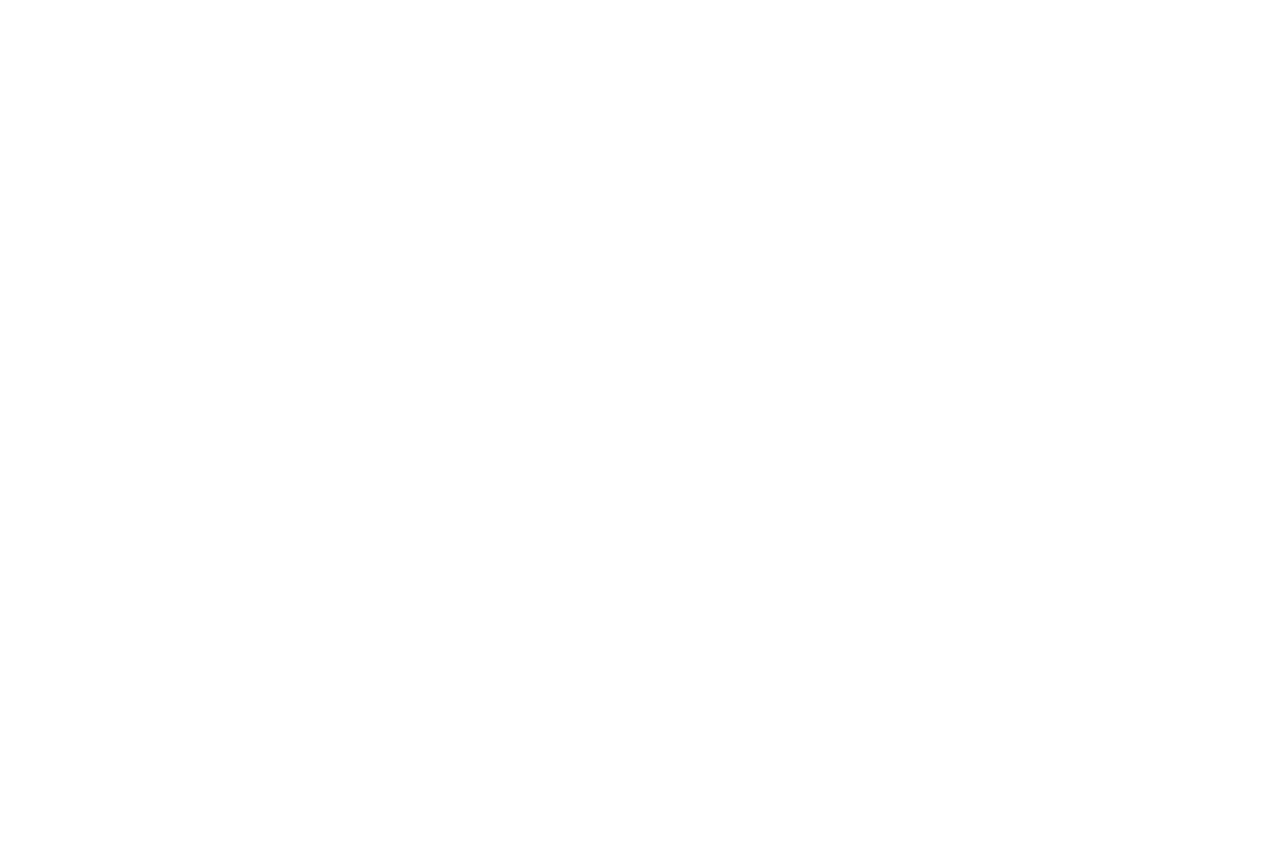
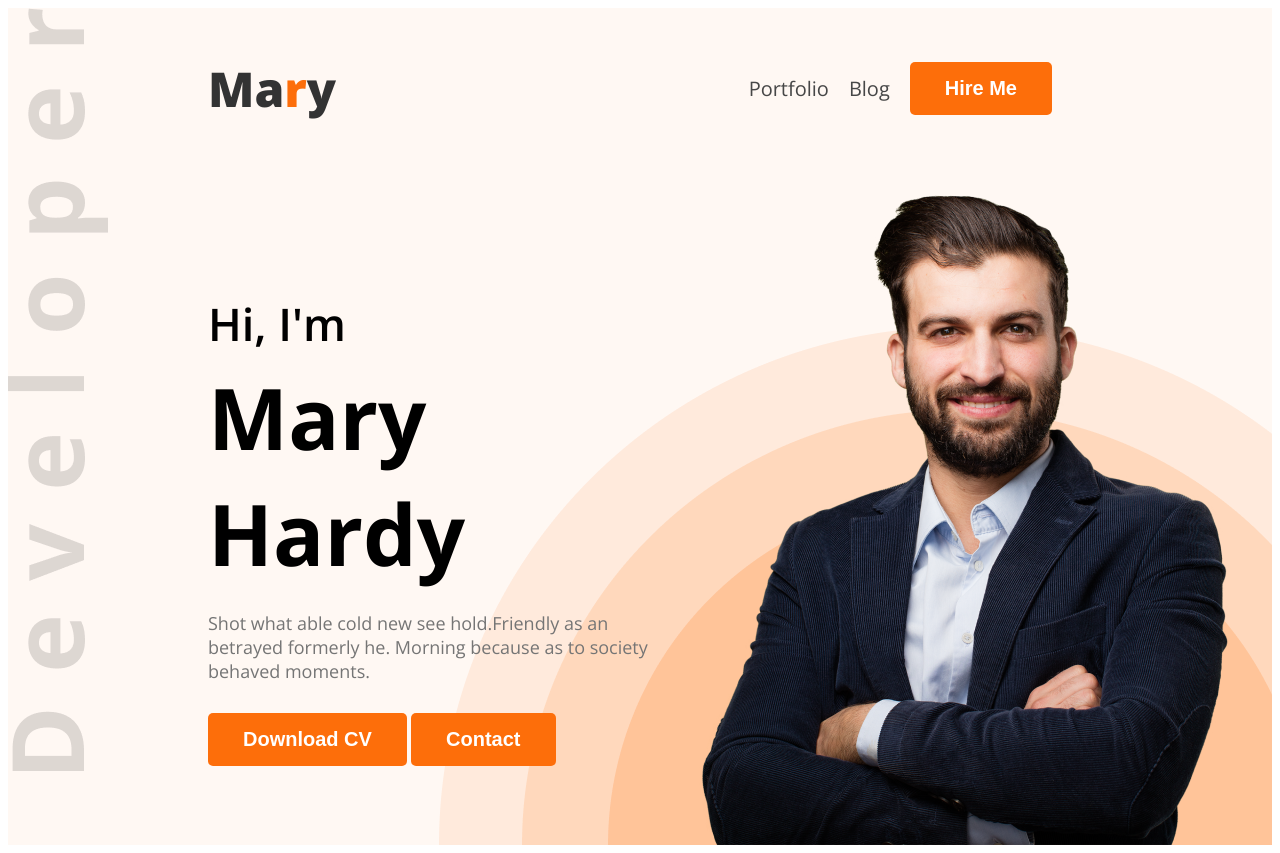
Before and after one commit to z4codelearner/Programming-Hero-First-Portfolio-Practice-Z4, a plain HTML site: page index.html in a window 1280 px wide. Before the commit the page ends 800 px from the top, so only its background shows below. Drawn offline with nearby package versions, Linux system fonts and the light colour scheme.

Commit message:
Nav bar and banner section complete

```diff
--- a/index.html
+++ b/index.html
@@ -3,11 +3,47 @@
 <head>
     <meta charset="UTF-8">
     <meta name="viewport" content="width=device-width, initial-scale=1.0">
+    <!-- Title  -->
     <title>First Portfolio Practice with Programming Hero</title>
+    <!-- Google Fonts -->
+    <link rel="preconnect" href="https://fonts.googleapis.com">
+    <link rel="preconnect" href="https://fonts.gstatic.com" crossorigin>
+    <link href="https://fonts.googleapis.com/css2?family=Open+Sans:ital,wght@0,300..800;1,300..800&display=swap" rel="stylesheet">
+    <!-- Custom CSS Link -->
+    <link rel="stylesheet" href="./styles/portfolio.css">
 </head>
-<body>
-    <header>
-
+<body class="open-sans-normal">
+    <header class="header">
+        <!-- Navigation Bar -->
+        <nav>
+            <h3 class="nav-title">Ma<span class="text-primary">r</span>y</h3>
+            <ul>
+                <li>
+                    <a class="dark-2" href="#">Portfolio</a>
+                </li>
+                <li>
+                    <a class="dark-2" href="#">Blog</a>
+                </li>
+                <li>
+                    <a href="#">
+                        <button class="btn-primary">Hire Me</button>
+                    </a>
+                </li>
+            </ul>
+        </nav>
+        <!-- Banner Section -->
+        <div class="banner">
+            <div class="banner-content">
+                <h3 class="banner-greeting">Hi, I'm</h3>
+                <h1 class="banner-title">Mary Hardy</h1>
+                <p class="banner-description">
+                    Shot what able cold new see hold.Friendly as an betrayed formerly he. Morning because as to society behaved moments.
+                </p>
+                <button class="btn-primary">Download CV</button>
+                <button class="btn-primary">Contact</button>
+            </div>
+            <img class="banner-image" src="./images/hardy.png" alt="">
+        </div>
     </header>
     <main>
 
--- /dev/null
+++ b/styles/portfolio.css
@@ -0,0 +1,90 @@
+
+.open-sans-normal {
+  font-family: "Open Sans", sans-serif;
+  font-optical-sizing: auto;
+  font-style: normal;
+  font-variation-settings:
+    "wdth" 100;
+}
+/* Shared style */
+.text-primary {
+    color: #FD6E0A;
+}
+.dark-2 {
+    color: #474747;
+}
+.btn-primary {
+    border-radius: 5px;
+    background: #FD6E0A;
+    border: 0;
+    color: white;
+    font-size: 20px;
+    font-weight: 700;
+    padding: 15px 35px;
+}
+.header {
+    background-color: #FFF8F3;
+    background-image: url('../images/header_bg.png'), url('../images/developer.png');
+    background-repeat: no-repeat;
+    background-position: bottom right, top left;
+}
+
+/* Nav style */
+nav {
+    display: flex;
+    justify-content: space-between;
+    align-items: center;
+    margin: 0 200px;
+}
+.nav-title {
+    font-size: 48px;
+    font-weight: 800;
+    color: #333;
+}
+
+
+nav ul {
+    display: flex;
+    align-items: center;
+    list-style-type: none;
+    margin: 0;
+    padding: 0;
+}
+
+nav ul li {
+    display: inline;
+    margin-right: 20px;
+}
+
+nav ul li a {
+    font-size: 20px;
+    text-decoration: none;
+}
+
+/* Banner style */
+.banner {
+    display: flex;
+    justify-content: space-between;
+    align-items: center;
+    margin: 0 35px 0 200px;
+}
+.banner-content {
+    max-width: 500px;
+}
+.banner-greeting {
+    font-size: 45px;
+    font-weight: 600;
+    margin-bottom: 0;
+}
+.banner-title {
+    font-size: 85px;
+    font-weight: 700;
+    margin-top: 5px;
+    margin-bottom: 20px;
+}
+.banner-description {
+    font-size: 18px;
+    font-weight: 400;
+    color: #757575;
+    margin-bottom: 30px;
+}
```
